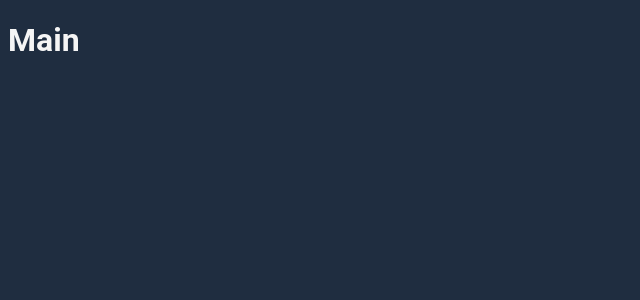
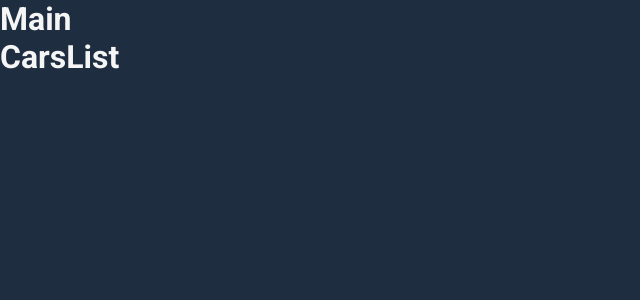
Before and after one commit to Marcelovqvd/Front-end_ReactJS, a React (Create React App) app: page / in a window 1280 px wide. Shown: the top 300 px of the page, without its empty margins (0-640 px from the left). Built offline with nearby package versions, Linux system fonts and the light colour scheme.

Commit message:
estilos globais

```diff
--- a/src/assets/styles/Shared.css
+++ b/src/assets/styles/Shared.css
@@ -1,3 +1,14 @@
+@import url('https://fonts.googleapis.com/css?family=Lobster+Two:400,700|Roboto:400,700&display=swap');
+* {
+  margin: 0;
+  padding: 0;
+  outline: 0;
+  box-sizing: border-box;
+}
+html, body, #root {
+  height: 100%;
+}
+
 body {
     background-color:#1f2d40;
     color:#f5f5f5;
--- a/src/components/App/index.js
+++ b/src/components/App/index.js
@@ -2,11 +2,15 @@ import React, { Component } from 'react';
 
 import '../../assets/styles/Shared.css';
 import Main from '../Main';
+import CarsList from '../CarsList';
 
 export default class App extends Component {
     render() {
         return (
-            <Main />
+            <div>
+                <Main />
+                <CarsList />
+            </div>
         );
     }
 }
--- /dev/null
+++ b/src/components/CarsList/index.js
@@ -0,0 +1,5 @@
+import React from 'react';
+
+export default function Main() {
+  return <h1>CarsList</h1>
+}
```
